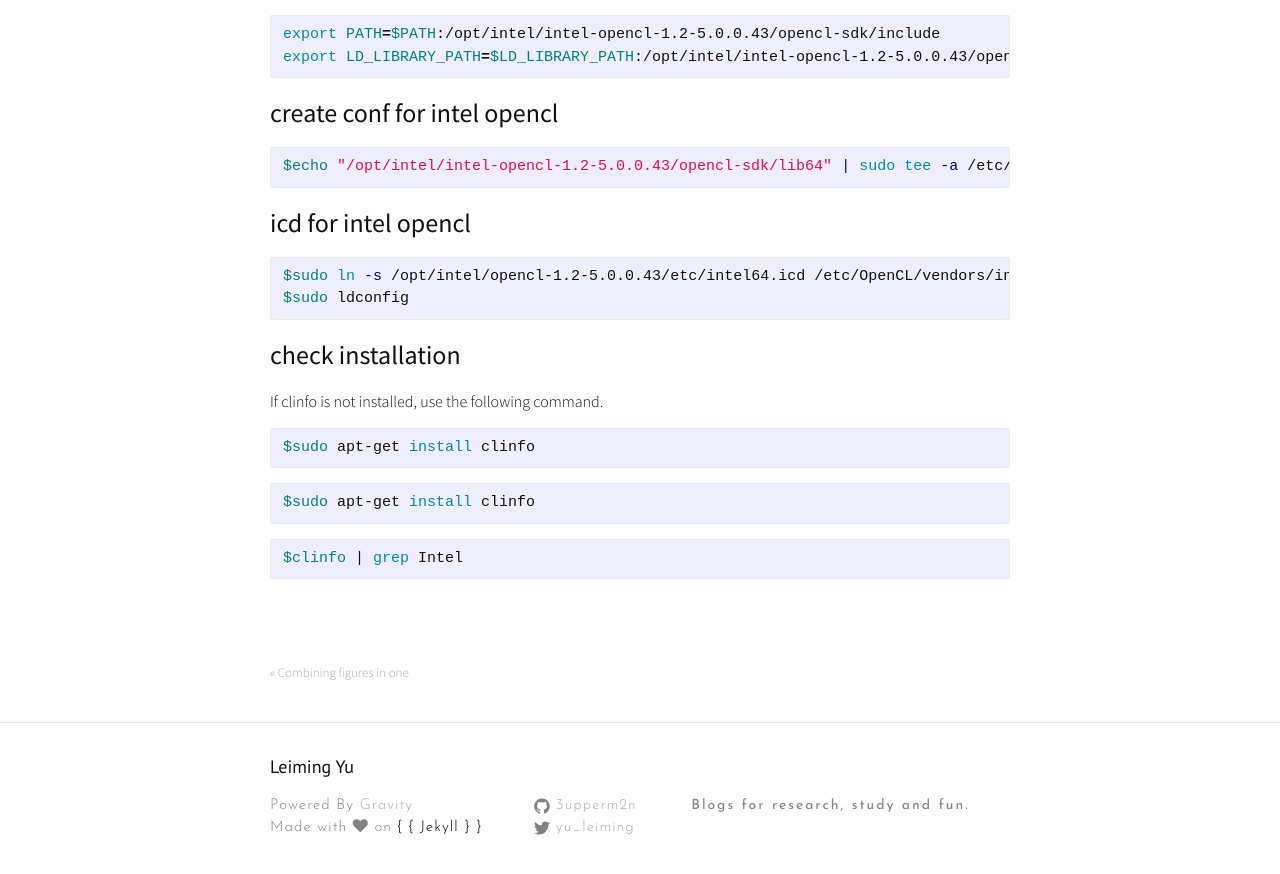
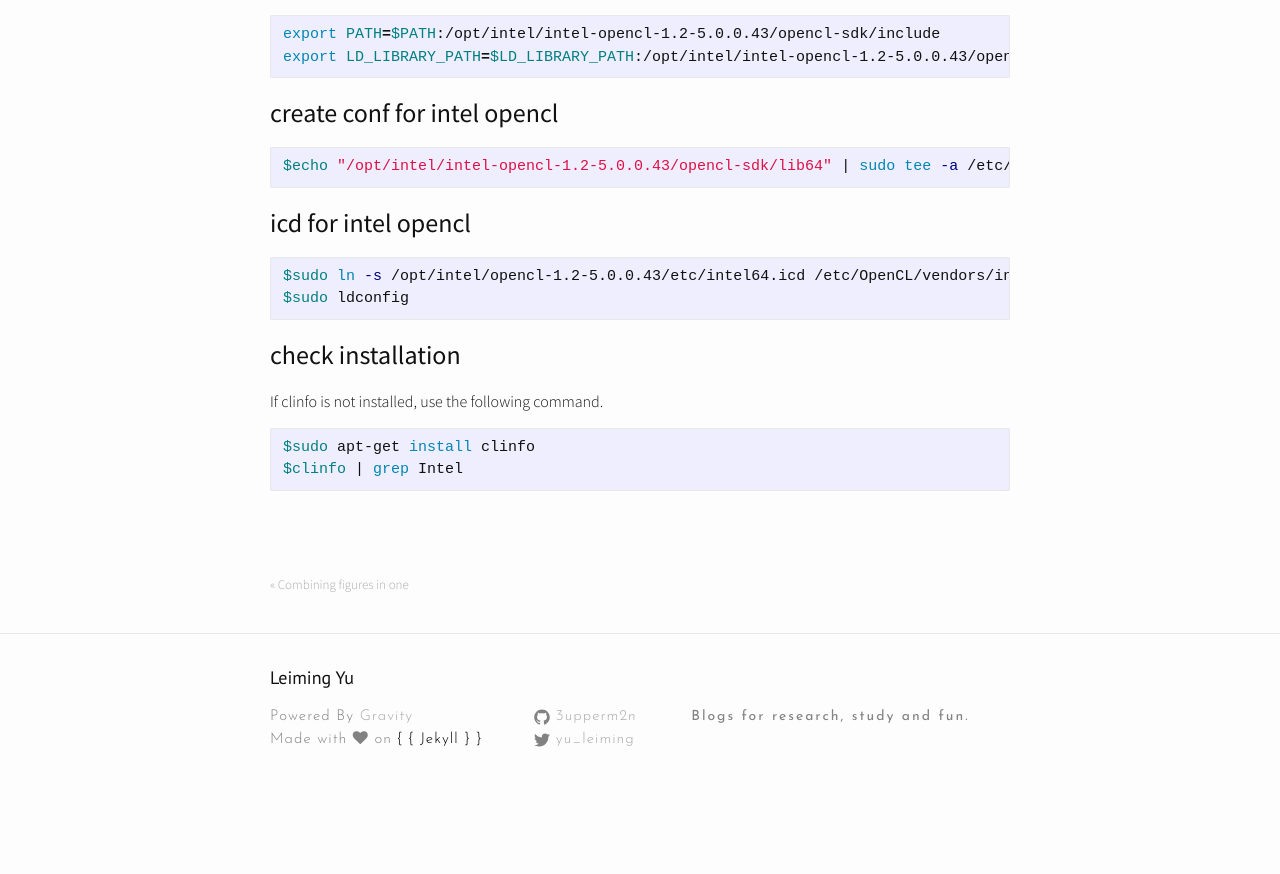
Before and after one commit to 3upperm2n/3upperm2n.github.io, a Jekyll site: the page built from _posts/2017-1-28-opencl-intel.markdown, in a window 1280 px wide and 900 px high, scrolled down 999 px. Shown: the top 874 px of the window. Built offline with Jekyll 4.4.1, drawn with Linux system fonts in a browser that asks for light colours; nearby versions of some CDN libraries; after the commit the page ends 1810 px from its top, so only the background shows below that.

````diff
--- a/_posts/2017-1-28-opencl-intel.markdown
+++ b/_posts/2017-1-28-opencl-intel.markdown
@@ -51,12 +51,5 @@
 
 ```bash
 $sudo apt-get install clinfo
-```
-
-```bash
-$sudo apt-get install clinfo
-```
-
-```bash
 $clinfo | grep Intel
 ```
````
